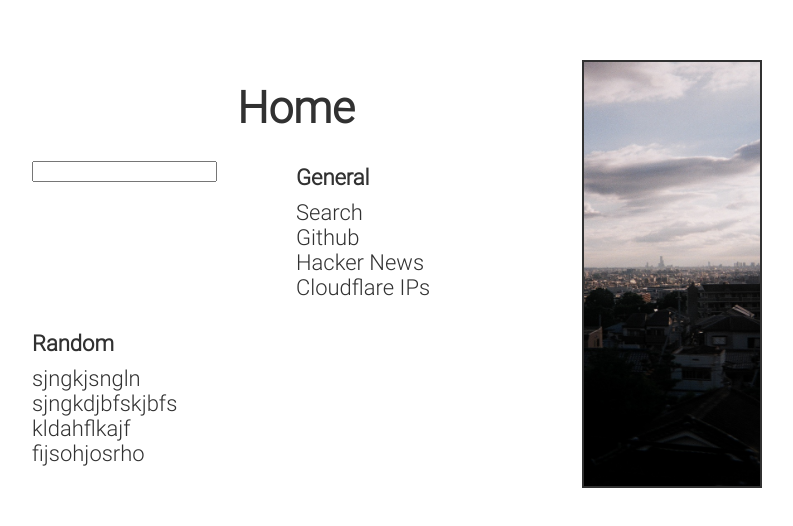
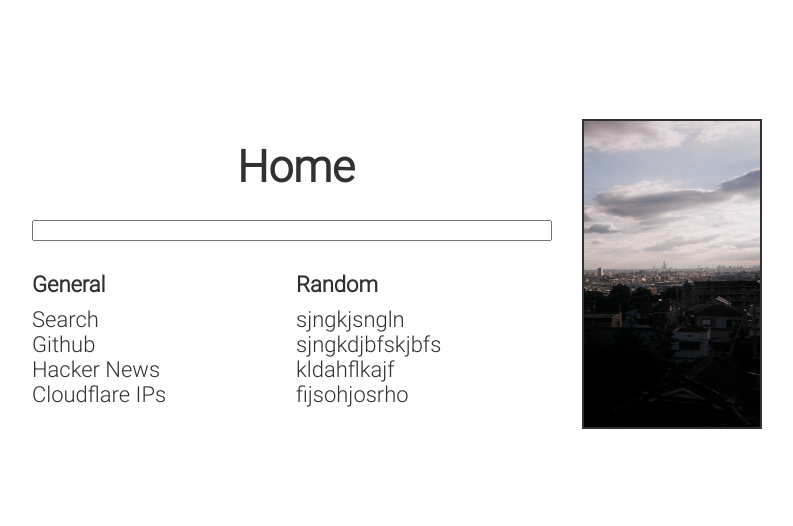
Before and after one commit to apatel762/homepage, a plain HTML site: page index.html in a window 1280 px wide. Shown: the part 126-652 px from the top of the page, without its empty margins (254-1047 px from the left). Drawn offline with Linux system fonts and the light colour scheme.

Commit message:
fix formatting on search bar

```diff
--- a/css/style.css
+++ b/css/style.css
@@ -54,6 +54,16 @@ nav {
     padding: 1em 0;
 }
 
+nav form {
+    grid-column: 1 / span 2;
+    width: 100%;
+}
+
+nav form input {
+    width: 97%;
+    justify-content: center;
+}
+
 ul {
     list-style-type: none;
     margin: 0;
```
